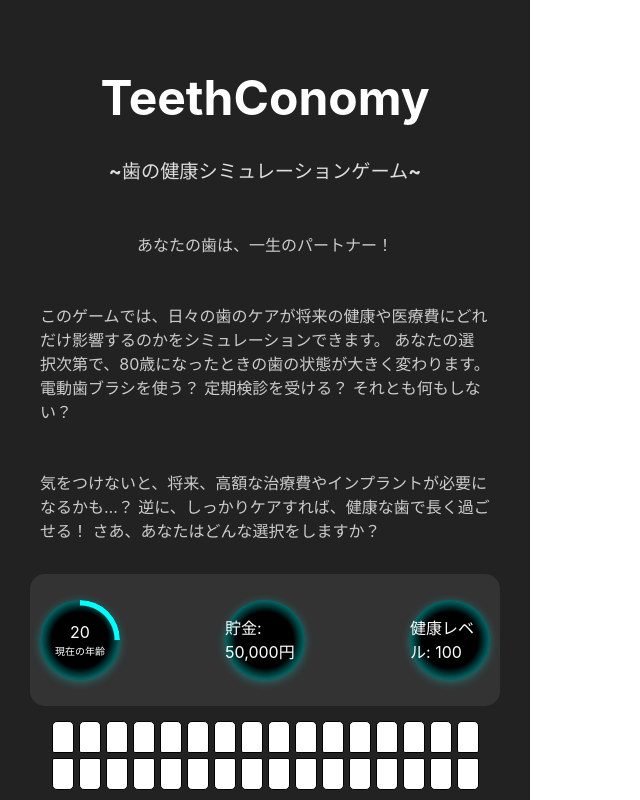
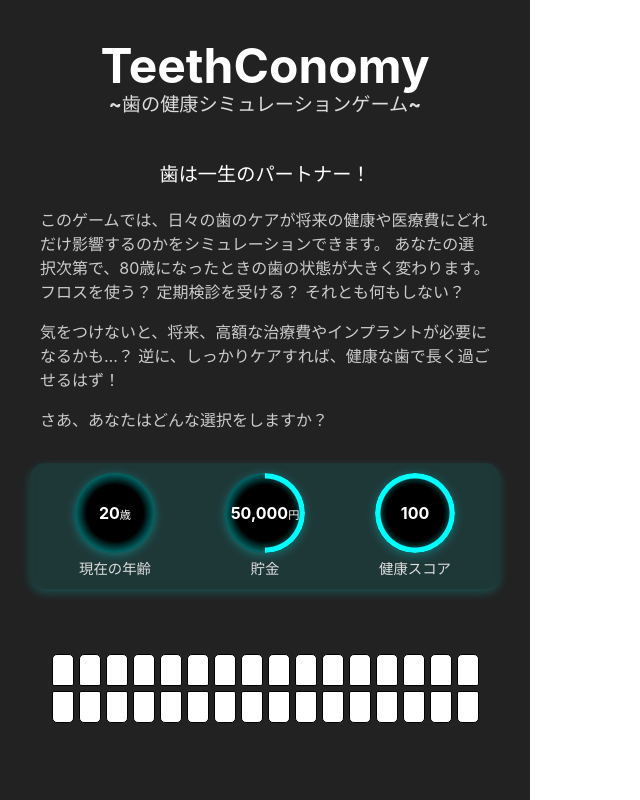
Before and after one commit to marina1017/teethconomy, a React (Vite) app: page / in a window 1280 px wide. Shown: the top 800 px of the page, without its empty margins (0-640 px from the left). Built offline with nearby package versions, Linux system fonts and the light colour scheme.

Commit message:
cssの更新

```diff
--- a/src/App.scss
+++ b/src/App.scss
@@ -21,34 +21,53 @@
   &-title {
     font-size: 3em;
     font-weight: bold;
+    padding: 0;
+    margin: 0;
   }
 
   &-subtitle {
     font-size: 1.2em;
     color: #ddd;
+    margin: -3px;
   }
 }
 
 .description {
-  text-align: left;
-  font-size: 1em;
-  color: #ccc;
+  margin-top: 10px;
   max-width: 450px;
-  word-wrap: break-word;
-  overflow-wrap: break-word;
-  white-space: normal;
+  &-title {
+    text-align: center;
+    font-size: 1.2em;
+    font-weight: bold;
+  }
+  &-text {
+    text-align: left;
+    font-size: 1em;
+    color: #ccc;
+    word-wrap: break-word;
+    overflow-wrap: break-word;
+    white-space: normal;
+  }
 }
 
 .stats {
   display: flex;
-  justify-content: space-between;
+  justify-content: space-around;
   width: 100%;
   padding: 10px;
-  background: #333;
+  background: rgba(0, 255, 255, 0.1);
   border-radius: 15px;
+  box-shadow: 0 4px 10px rgba(0, 255, 255, 0.2);
+  backdrop-filter: blur(5px);
 
   &-item {
-    font-size: 1em;
+    display: flex;
+    flex-direction: column;
+    align-items: center;
+    text-align: center;
+  }
+
+  &-item-circle {
     position: relative;
     width: 80px;
     height: 80px;
@@ -56,13 +75,18 @@
     color: white;
     border-radius: 50%;
     display: flex;
-    flex-direction: column;
     align-items: center;
     justify-content: center;
     box-shadow: 0 2px 10px rgba(0, 255, 255, 0.3);
   }
 
-  &-progress {
+  &-item-number {
+    font-size: 1em;
+    font-weight: bold;
+    z-index: 2;
+  }
+
+  &-item-progress {
     position: absolute;
     top: 0;
     left: 0;
@@ -74,17 +98,26 @@
       transparent 0
     );
     mask: radial-gradient(circle at center, transparent 60%, black 62%);
+    stroke-linecap: round;
   }
 
-  &-label {
-    font-size: 10px;
+  &-item-unit {
+    font-size: 0.7em;
+    font-weight: bold;
+    z-index: 2;
+  }
+
+  &-item-label {
+    font-size: 0.9em;
+    color: #ddd;
+    margin-top: 5px;
+    font-weight: bold;
   }
 }
 
 .teeth-container {
-  display: flex;
-  justify-content: center;
-  gap: 5px;
+  padding-top: 50px;
+  padding-bottom: 50px;
 }
 
 .actions {
--- a/src/App.tsx
+++ b/src/App.tsx
@@ -44,33 +44,71 @@ function App() {
               ~歯の健康シミュレーションゲーム~
             </h2>
           </div>
-          <p className="description">あなたの歯は、一生のパートナー！</p>
-          <p className="description">
+          <div className="description">
+            <p className="description-title">歯は一生のパートナー！</p>
+            <p className="description-text">
               このゲームでは、日々の歯のケアが将来の健康や医療費にどれだけ影響するのかをシミュレーションできます。
               あなたの選択次第で、80歳になったときの歯の状態が大きく変わります。
-            電動歯ブラシを使う？ 定期検診を受ける？ それとも何もしない？
+              フロスを使う？ 定期検診を受ける？ それとも何もしない？
             </p>
-          <p className="description">
+            <p className="description-text">
               気をつけないと、将来、高額な治療費やインプラントが必要になるかも…？
-            逆に、しっかりケアすれば、健康な歯で長く過ごせる！
+              逆に、しっかりケアすれば、健康な歯で長く過ごせるはず！
+            </p>
+            <p className="description-text">
               さあ、あなたはどんな選択をしますか？
             </p>
+          </div>
+
           <div className="stats">
-            <p className="stats-item">
-              <span className="stats-number">{state.age}</span>
-              <span className="stats-label">現在の年齢</span>
+            <div className="stats-item">
+              <div className="stats-item-circle">
+                <span className="stats-item-number">
+                  {state.age}
+                  <span className="stats-item-unit">歳</span>
+                </span>
                 <span
-                className="stats-progress"
-                // これ後でもう少しいい方法がないか探す
+                  className="stats-item-progress"
                   style={
                     {
-                    '--progress': (state.age / 80) * 100,
+                      '--progress': ((state.age - 20) / (80 - 20)) * 100,
                     } as React.CSSProperties
                   }
                 ></span>
-            </p>
-            <p className="stats-item">貯金: {state.money.toLocaleString()}円</p>
-            <p className="stats-item">健康レベル: {state.health}</p>
+              </div>
+              <span className="stats-item-label">現在の年齢</span>
+            </div>
+            <div className="stats-item">
+              <div className="stats-item-circle">
+                <span className="stats-item-number">
+                  {state.money.toLocaleString()}
+                  <span className="stats-item-unit">円</span>
+                </span>
+                <span
+                  className="stats-item-progress"
+                  style={
+                    {
+                      '--progress': (state.money / 100000) * 100,
+                    } as React.CSSProperties
+                  }
+                ></span>
+              </div>
+              <span className="stats-item-label">貯金</span>
+            </div>
+            <div className="stats-item">
+              <div className="stats-item-circle">
+                <span className="stats-item-number">{state.health}</span>
+                <span
+                  className="stats-item-progress"
+                  style={
+                    {
+                      '--progress': (state.health / 100) * 100,
+                    } as React.CSSProperties
+                  }
+                ></span>
+              </div>
+              <span className="stats-item-label">健康スコア</span>
+            </div>
           </div>
           <div className="teeth-container">
             <TeethVisualization health={state.health} />
```
Lines whose indentation alone changed are shown as unchanged.
